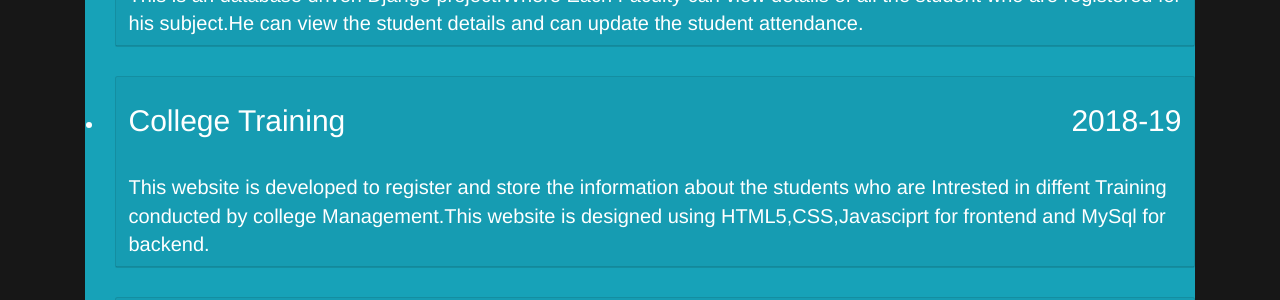
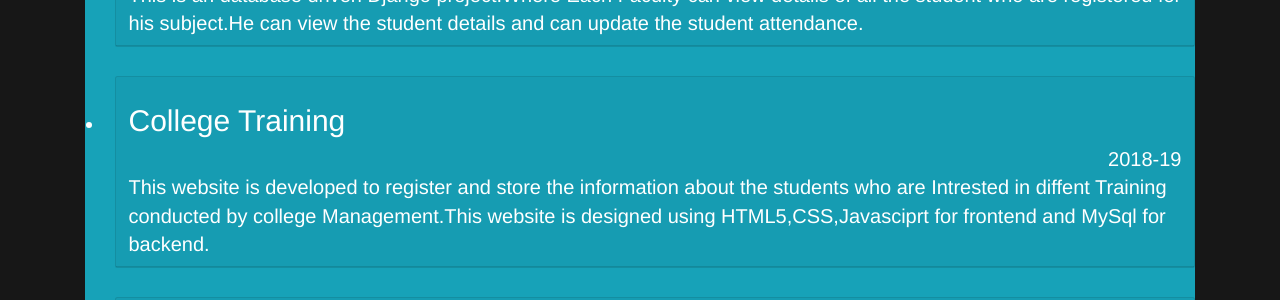
Before and after one commit to sandeepnayaks/sandeepnayaks.github.io, a Jekyll site: the page built from index.html, in a window 1280 px wide. Shown: the part 2006-2306 px from the top of the page. Built offline with Jekyll 4.4.1, drawn with Linux system fonts in a browser that asks for light colours; comment, search, counter and statistics services are not loaded.

Commit message:
Update default.html

```diff
--- a/_layouts/default.html
+++ b/_layouts/default.html
@@ -408,7 +408,7 @@ HTML5
 
 <br>
           <li><div class="card  bg-info text-white" style="width: 100%;"> <div class="card-header">
-     <h2 class="card-title"> College Training <span style="float:right;">2018-19</span> </h2><br>This website is developed to register and store the information about the students who are Intrested in diffent Training conducted by college Management.This website is designed using HTML5,CSS,Javasciprt for frontend and MySql for backend.</div></div></li>
+     <h2 class="card-title"> College Training</h2> <span style="float:right;">2018-19</span> <br>This website is developed to register and store the information about the students who are Intrested in diffent Training conducted by college Management.This website is designed using HTML5,CSS,Javasciprt for frontend and MySql for backend.</div></div></li>
 
 
 <br>
```
